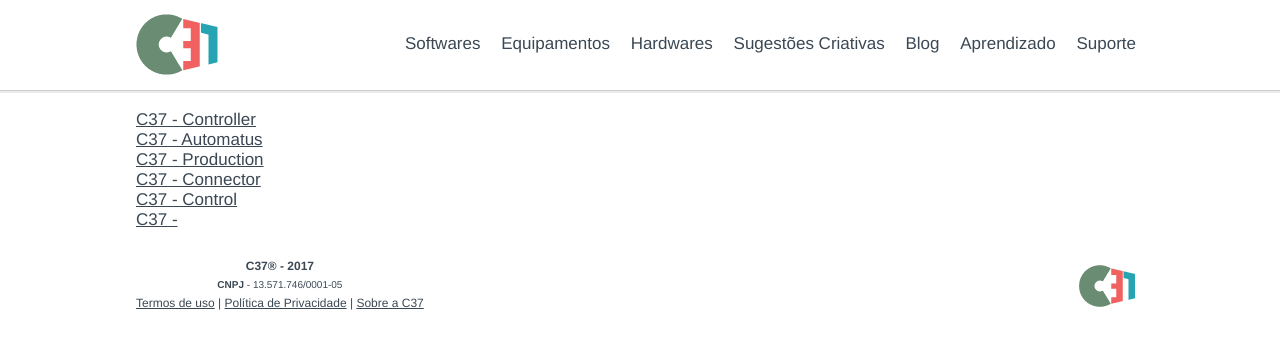
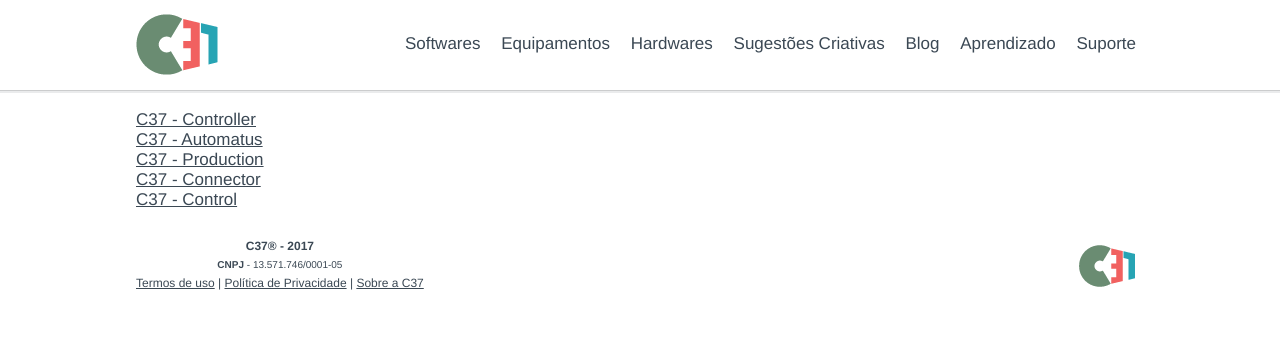
Before and after one commit to C37/website, a Jekyll site: the page built from hardware/index.html, in a window 1280 px wide. Shown: the top 349 px of the page. Built offline with Jekyll 4.4.1, drawn with Linux system fonts in a browser that asks for light colours; nearby versions of some CDN libraries; comment, search, counter and statistics services are not loaded.

Commit message:
produtos

```diff
--- a/hardware/index.html
+++ b/hardware/index.html
@@ -20,7 +20,4 @@
 <a href="#" target="_blank">C37 - Control</a>
 <br>
 
-    <a href="https://www.facebook.com/groups/c37.controller/" target="_blank">C37 - </a>
-
-
 </div>
```
